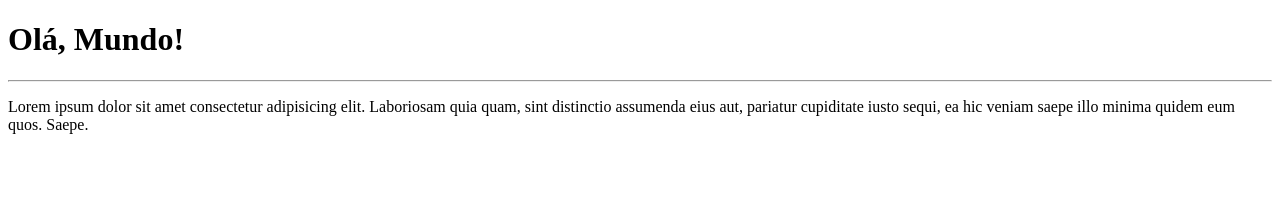
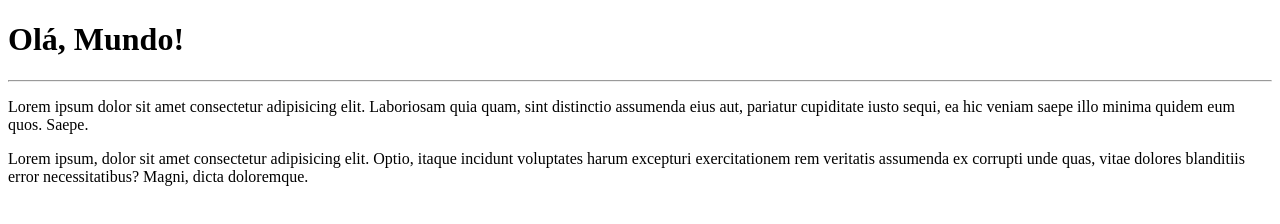
Before and after one commit to joninhasbsb/Ola-Mundo, a plain HTML site: page site-exemplo/index.html in a window 1280 px wide. Drawn offline with Linux system fonts and the light colour scheme.

Commit message:
adicionei um parágrafo

```diff
--- a/site-exemplo/index.html
+++ b/site-exemplo/index.html
@@ -9,6 +9,7 @@
 <body>
    <h1>Olá, Mundo!</h1>
    <hr>
-   <p>Lorem ipsum dolor sit amet consectetur adipisicing elit. Laboriosam quia quam, sint distinctio assumenda eius aut, pariatur cupiditate iusto sequi, ea hic veniam saepe illo minima quidem eum quos. Saepe.</p>
+   <p>Lorem ipsum dolor sit amet consectetur adipisicing elit. Laboriosam quia quam, sint distinctio assumenda eius aut, pariatur cupiditate iusto sequi, ea hic veniam saepe illo minima quidem eum quos. Saepe.</p><p>Lorem ipsum, dolor sit amet consectetur adipisicing elit. Optio, itaque incidunt voluptates harum excepturi exercitationem rem veritatis assumenda ex corrupti unde quas, vitae dolores blanditiis error necessitatibus? Magni, dicta doloremque.
+   </p>
 </body>
 </html>
```
